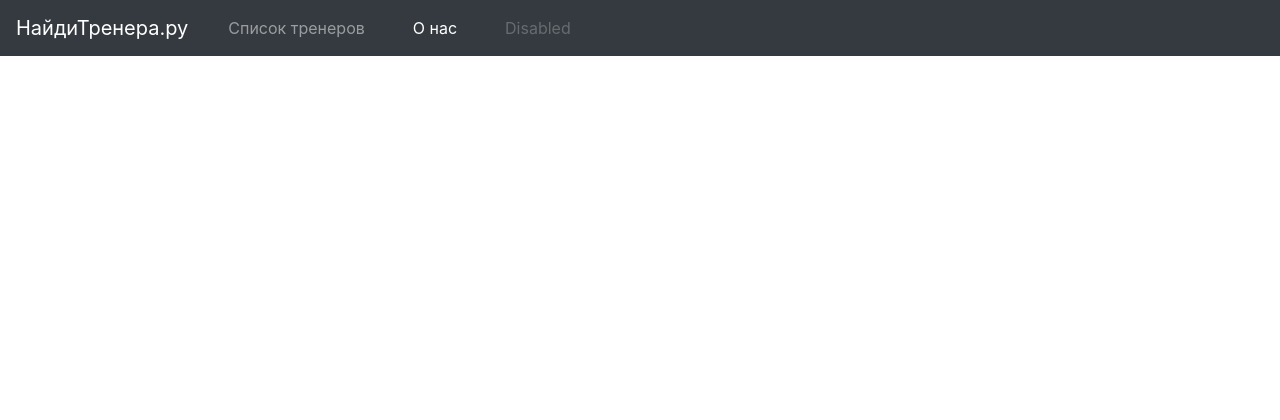
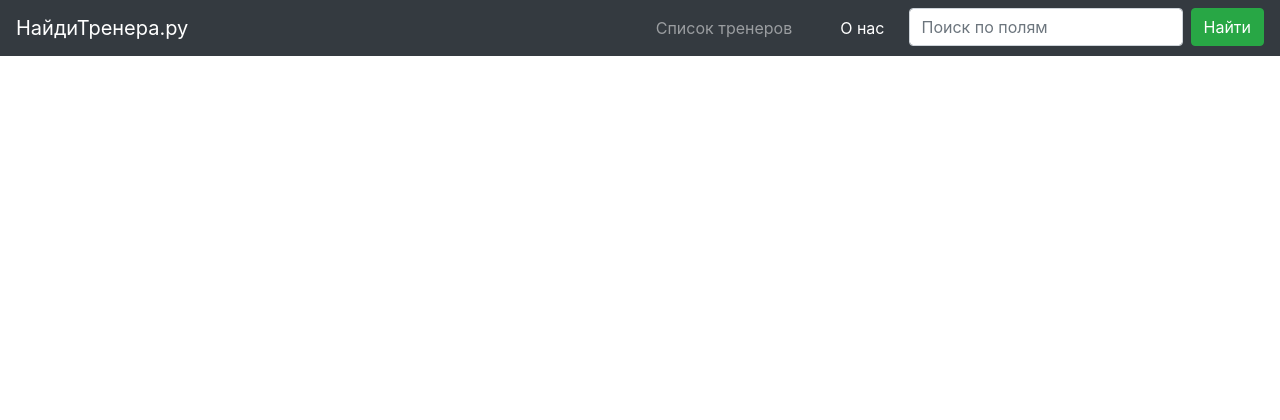
Before and after one commit to SergeyMerkudinov/DataReport, a Django app: page /about in a window 1280 px wide. Shown: the top 420 px of the page. Run offline with Django 3.2, Linux system fonts and the light colour scheme; some libraries are stand-ins or nearby versions.

```diff
--- a/DataAggregator/models.py
+++ b/DataAggregator/models.py
@@ -1,6 +1,4 @@
 from django.db import models
-
-# Create your models here.
 
 
 class Coach(models.Model):
--- a/DataAggregator/templates/navbar.html
+++ b/DataAggregator/templates/navbar.html
@@ -1,7 +1,7 @@
 {% block navbar %}
     <nav class="navbar navbar-expand-sm bg-dark navbar-dark">
         <a class="navbar-brand" href="/">НайдиТренера.ру</a>
-        <ul class="navbar-nav text-right">
+        <ul class="navbar-nav text-right ml-auto">
             <li class="nav-item">
                 <a class="nav-link ml-3 mr-3 {% if template_name == 'coaches' %} active {% endif %}" href="/coaches">Список тренеров</a>
             </li>
@@ -9,7 +9,10 @@
                 <a class="nav-link" href="/about">О нас</a>
             </li>
             <li class="nav-item">
-                <a class="nav-link ml-3 disabled" href="#">Disabled</a>
+                <form class="form-inline" method="post" action="/search">{% csrf_token %}
+                    <input class="form-control mr-sm-2" type="text" placeholder="Поиск по полям" name="queryString">
+                    <button class="btn btn-success" type="submit">Найти</button>
+                  </form>
             </li>
         </ul>
     </nav>
--- a/DataAggregator/urls.py
+++ b/DataAggregator/urls.py
@@ -4,5 +4,6 @@ from . import views
 urlpatterns = [
     path('', views.index, name='index'),
     path('about',views.about, name='about'),
-    path('coaches', views.coaches, name='coaches')
+    path('coaches', views.coaches, name='coaches'),
+    path('search', views.filteredCoaches, name='search')
 ]
--- a/DataAggregator/views.py
+++ b/DataAggregator/views.py
@@ -1,3 +1,7 @@
+import urllib.parse
+from urllib.parse import parse_qs
+
+
 from django.shortcuts import render
 from django.http import HttpResponse
 
@@ -17,3 +21,8 @@ def about(request):
 
 def coaches(request):
     return render(request, 'coaches.html', {'template_name': 'coaches', 'coachList': DataLoader(DataaggregatorConfig).extract(maxRecords=DataaggregatorConfig.DATA_LOAD_MAX_RECORDS)})
+
+def filteredCoaches(request):
+    body_unicode = request.body.decode('utf-8')
+    body = parse_qs(body_unicode)
+    return render(request, 'coaches.html', {'template_name': 'coaches', 'coachList': DataLoader(DataaggregatorConfig).extract(query=body['queryString'][0])})
```
Also changed, not shown: DataAggregator/library/DataLoader.py (+17 -15 lines).
